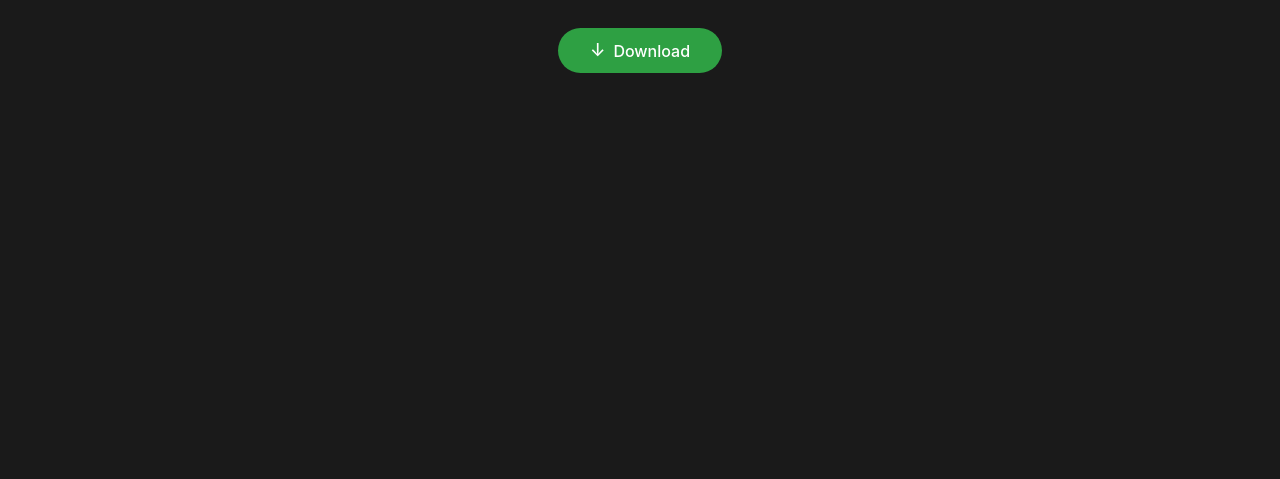
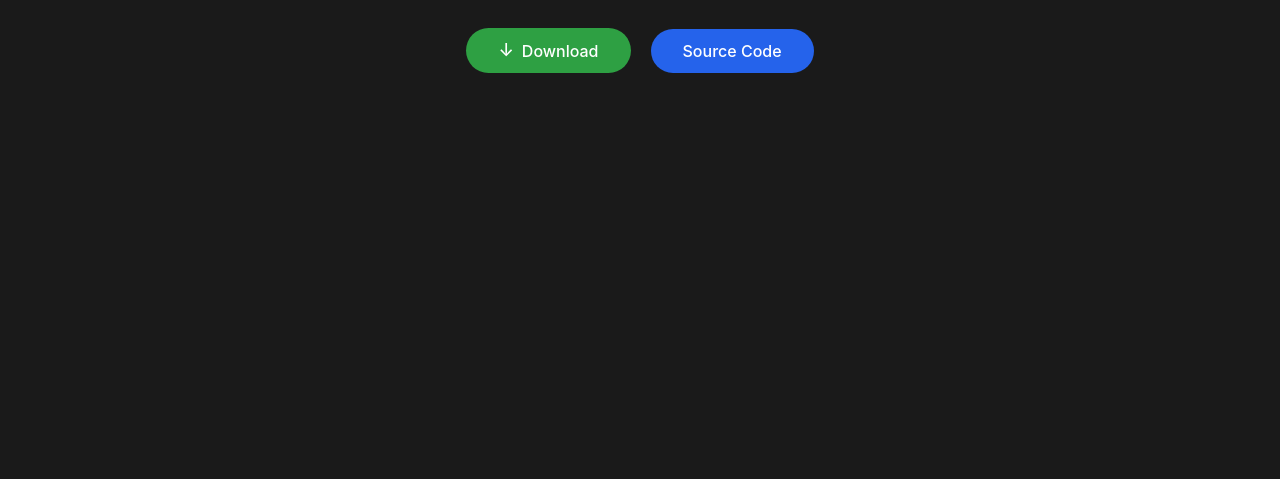
Before and after one commit to MeltingTitanium/BareBonesAutoClicker, a plain HTML site: page index.html in a window 1280 px wide. Shown: the part 621-1100 px from the top of the page. Drawn offline with Linux system fonts and the light colour scheme.

Commit message:
Added Source Code option

```diff
--- a/index.html
+++ b/index.html
@@ -40,7 +40,6 @@
         }
 
         .download-button, .source-button {
-            background-color: #2ea043;
             padding: 12px 32px;
             border-radius: 24px;
             color: white;
@@ -54,13 +53,31 @@
             border: none;
         }
 
-        .download-button:hover, .source-button:hover {
+        .download-button {
+            background-color: #2ea043;
+        }
+
+        .source-button {
+            background-color: #2563eb;
+        }
+
+        .download-button:hover {
             background-color: #3fb950;
+        }
+
+        .source-button:hover {
+            background-color: #3b82f6;
         }
 
         .download-button::before {
             content: "↓";
             font-size: 18px;
+        }
+
+        .download-section {
+            display: flex;
+            gap: 20px;
+            align-items: center;
         }
 
         .ui-preview img {
@@ -119,7 +136,6 @@
             padding: 40px;
         }
 
-        /* Animation keyframes */
         @keyframes fadeInUp {
             from {
                 opacity: 0;
@@ -189,7 +205,6 @@
             animation: fadeInUp 0.8s ease forwards;
         }
 
-        /* Smooth scroll behavior */
         html {
             scroll-behavior: smooth;
         }
@@ -207,7 +222,6 @@
                     if (entry.isIntersecting) {
                         entry.target.classList.add('animate');
 
-                        // Add animations to child elements
                         const textElements = entry.target.querySelectorAll('.feature-text');
                         const imageElements = entry.target.querySelectorAll('.feature-image');
 
@@ -230,7 +244,6 @@
                 });
             }, observerOptions);
 
-            // Observe feature sections
             document.querySelectorAll('.feature-section, .open-source').forEach(section => {
                 observer.observe(section);
             });
@@ -248,6 +261,7 @@
         </div>
         <div class="download-section">
             <a href="https://github.com/MeltingTitanium/BareBonesAutoClicker/raw/refs/heads/main/barebones-autoclicker.exe" class="download-button" download="barebones-autoclicker.exe">Download</a>
+            <a href="https://github.com/MeltingTitanium/BareBonesAutoClicker/blob/main/Code" class="source-button">Source Code</a>
         </div>
     </div>
 
```
